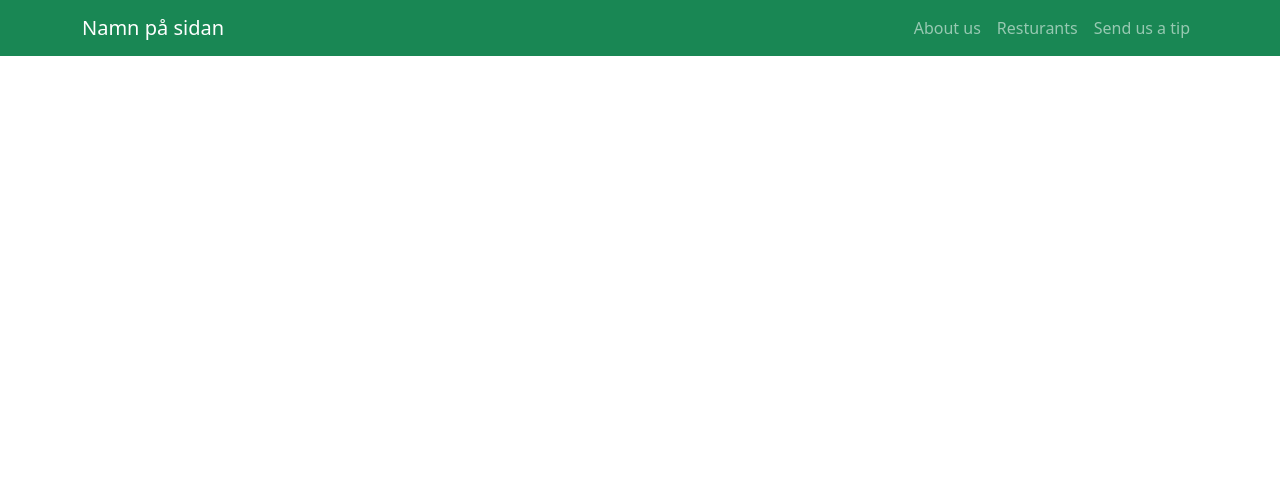
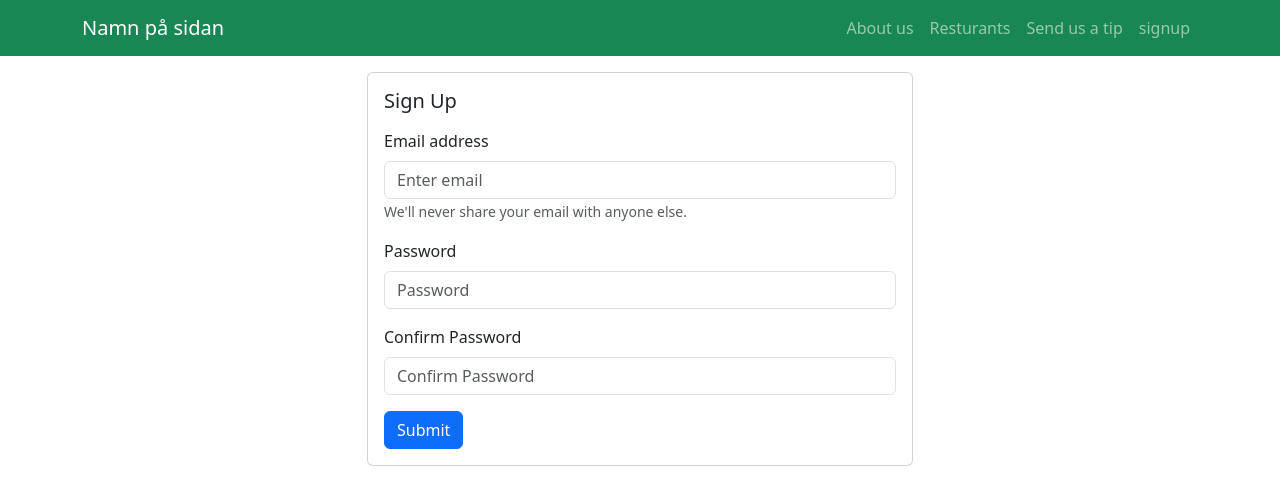
Before and after one commit to KettleWulf/spoonfeed, a React (Vite) app: page /signup in a window 1280 px wide. Shown: the top 504 px of the page. Built offline with nearby package versions, Linux system fonts and the light colour scheme; no server answers.

Commit message:
created authprovider and kontext also creaded a signup form

```diff
--- a/src/App.tsx
+++ b/src/App.tsx
@@ -1,5 +1,8 @@
 import Navigation from "./pages/partials/Navigation"
 import "./assets/scss/App.scss";
+import SignupPage from "./pages/auth/SignupPage";
+import { Route, Routes } from "react-router";
+import { ToastContainer } from "react-toastify";
 
 
 function App() {
@@ -8,6 +11,13 @@ function App() {
 	return (
 		<div id="App">
 			<Navigation />
+			<Routes>
+				<Route path="/signup" element={<SignupPage />} />
+
+
+
+			</Routes>
+			<ToastContainer closeOnClick theme="colored" limit={5} stacked position="bottom-right" />
 		</div>
 	)
 }
--- /dev/null
+++ b/src/context/AuthContext.ts
@@ -0,0 +1,16 @@
+import type { User, UserCredential } from "firebase/auth"
+import { createContext } from "react"
+
+
+interface AuthContextType {
+    currentUser: User | null,
+
+    signUp: (email: string, password: string) => Promise<UserCredential>,
+    logIn: (email: string, password: string) => Promise<UserCredential>,
+    logOut: () => void,
+
+
+
+}
+
+export const AuthContext = createContext<AuthContextType | null>(null)
--- /dev/null
+++ b/src/context/AuthContextProvider.tsx
@@ -0,0 +1,38 @@
+import { useState, type PropsWithChildren } from "react"
+import { AuthContext } from "./AuthContext"
+import { createUserWithEmailAndPassword, signInWithEmailAndPassword, signOut, type User } from "firebase/auth"
+import { auth } from "../services/Firebase"
+
+const AuthContextProvider: React.FC<PropsWithChildren> = ({children}) => {
+    const [currentUser, setCurrentUser]= useState< User | null>(null)
+
+    const logIn = (email: string, password: string) => {
+        return signInWithEmailAndPassword(auth, email, password)
+    }
+
+    const logOut = () =>{
+        return signOut(auth)
+    }
+
+    const signUp = (email: string, password: string) => {
+        return createUserWithEmailAndPassword(auth, email, password)
+    }
+
+
+    return (
+
+    <AuthContext.Provider value={{
+        currentUser,
+        logIn,
+        logOut,
+        signUp,
+    }}>
+
+        { children }
+
+    </AuthContext.Provider>
+
+
+)}
+
+export default AuthContextProvider
--- a/src/main.tsx
+++ b/src/main.tsx
@@ -1,9 +1,15 @@
 import { StrictMode } from "react";
 import { createRoot } from "react-dom/client";
 import App from "./App.tsx";
+import { BrowserRouter } from "react-router";
+import AuthContextProvider from "./context/AuthContextProvider.tsx";
 
 createRoot(document.getElementById("root")!).render(
 	<StrictMode>
-		<App />
+		<AuthContextProvider>
+			<BrowserRouter>
+				<App />
+			</BrowserRouter>
+		</AuthContextProvider>
 	</StrictMode>
 );
--- /dev/null
+++ b/src/pages/auth/SignupPage.tsx
@@ -0,0 +1,119 @@
+import { useContext } from 'react'
+import Button from 'react-bootstrap/Button';
+import Form from 'react-bootstrap/Form';
+import { useForm, type SubmitHandler } from 'react-hook-form';
+import type { SignUpCredentials } from '../../types/User.types';
+import { AuthContext } from '../../context/AuthContext';
+import { FirebaseError } from 'firebase/app';
+import { toast } from "react-toastify";
+import { Card, Col, Container, Row } from 'react-bootstrap';
+import { useNavigate } from 'react-router';
+
+const SignupPage = () => {
+    const { handleSubmit, register, watch, formState: { errors, isSubmitting } } = useForm<SignUpCredentials>()
+    const navigate = useNavigate()
+
+    const authContext = useContext(AuthContext)
+
+    if (!authContext) {
+        throw new Error("Trying to use authcontext outside of authcontextprovider");
+
+    }
+
+    const { signUp } = authContext
+
+
+    const onSubmit: SubmitHandler<SignUpCredentials> = async (data) => {
+
+
+        try {
+            await signUp(data.email, data.password)
+            toast.success("Welcome to the team")
+            navigate("/")
+        } catch (e) {
+            if (e instanceof FirebaseError) {
+                toast.error(e.message)
+            } else if (e instanceof Error) {
+                toast.error(e.message)
+            }
+        }
+    }
+
+    const password = watch("password")
+    return (
+
+        <Container className="py-3 center-y">
+            <Row>
+                <Col md={{ span: 6, offset: 3 }}>
+                    <Card className="mb-3">
+                        <Card.Body>
+                            <Card.Title className="mb-3">Sign Up</Card.Title>
+
+                            { /* Sign up form */}
+                            <Form onSubmit={handleSubmit(onSubmit)}>
+
+                                {/* Email */}
+                                <Form.Group className="mb-3" controlId="formBasicEmail">
+                                    <Form.Label>Email address</Form.Label>
+                                    <Form.Control type="email"
+                                        placeholder="Enter email"
+                                        {...register("email", {
+                                            required: "You must enter an Email"
+                                        })}
+                                    />
+                                    {errors.email
+                                        ? <p className="text-danger">{errors.email.message || "invalid"}</p>
+                                        : <Form.Text className="text-muted">
+                                            We'll never share your email with anyone else.
+                                        </Form.Text>
+                                    }
+
+
+                                </Form.Group>
+
+                                {/* Password */}
+                                <Form.Group className="mb-3" controlId="formBasicPassword">
+                                    <Form.Label>Password</Form.Label>
+                                    <Form.Control type="password" autoComplete="new-password" placeholder="Password"
+                                        {...register("password", {
+                                            required: "You must enter an password",
+                                            minLength: {
+                                                message: "Enter at least 6 characters",
+                                                value: 6
+                                            }
+                                        })}
+                                    />
+                                    {errors.password && <p className="text-danger">{errors.password.message || "invalid"}</p>}
+                                </Form.Group>
+
+                                {/* Comfirm Password */}
+                                <Form.Group className="mb-3" controlId="formBasicCheckbox">
+                                    <Form.Label>Confirm Password</Form.Label>
+                                    <Form.Control type="password" autoComplete="off" placeholder="Confirm Password"
+                                        {...register("confirmPassword", {
+                                            required: "You must enter an password",
+                                            validate: (value) => value === password || "Paswords do not match"
+                                        })}
+                                    />
+                                    {errors.confirmPassword && <p className="text-danger">{errors.confirmPassword.message || "invalid"}</p>}
+                                </Form.Group>
+                                <Button variant="primary" type="submit">
+                                    Submit
+                                </Button>
+                            </Form>
+
+                        </Card.Body>
+                    </Card>
+                </Col>
+            </Row >
+        </Container >
+    );
+}
+
+
+
+
+
+
+
+export default SignupPage
--- a/src/pages/partials/Navigation.tsx
+++ b/src/pages/partials/Navigation.tsx
@@ -8,11 +8,12 @@ const Navigation = () => {
         <>
             <Navbar bg="success" variant="dark">
                 <Container>
-                    <Navbar.Brand href="#home">Namn på sidan </Navbar.Brand>
+                    <Navbar.Brand href="*">Namn på sidan </Navbar.Brand>
                     <Nav>
                         <Nav.Link href="*">About us</Nav.Link>
                         <Nav.Link href="*">Resturants</Nav.Link>
                         <Nav.Link href="*">Send us a tip</Nav.Link>
+                        <Nav.Link href="/signup">signup</Nav.Link>
                     </Nav>
                 </Container>
             </Navbar>
--- a/src/types/User.types.ts
+++ b/src/types/User.types.ts
@@ -5,3 +5,9 @@ export interface User {
 
 	photoFiles: FileList;
 }
+
+export type SignUpCredentials = {
+	email: string,
+	password: string,
+	confirmPassword: string
+}
```
